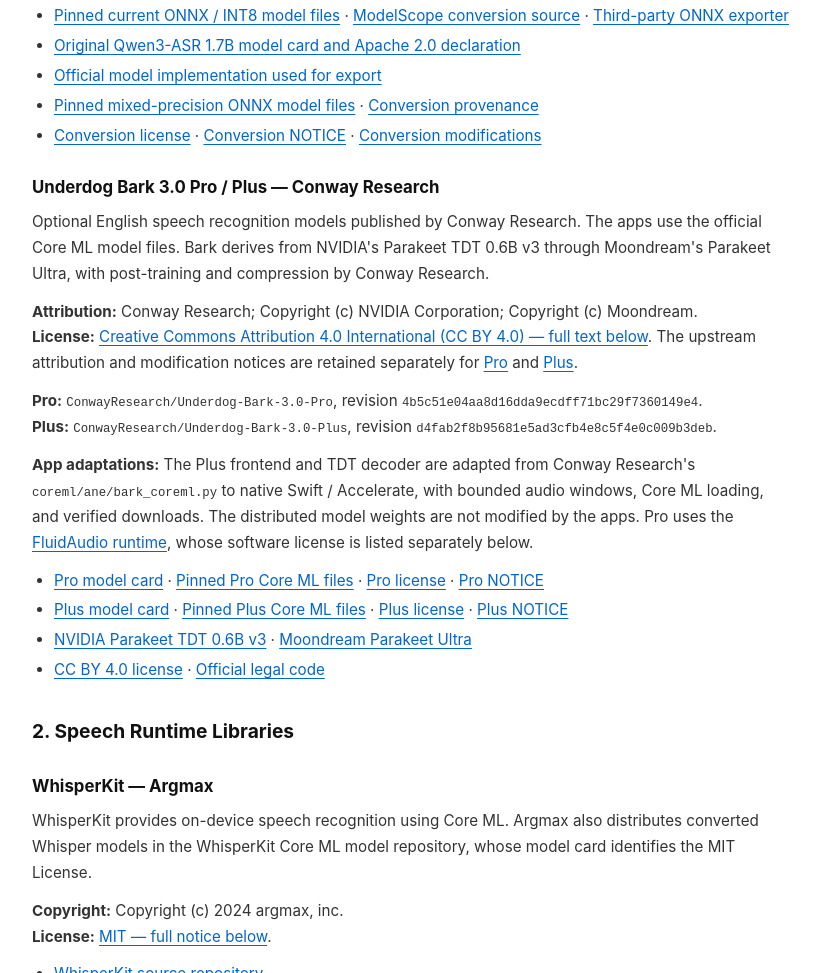
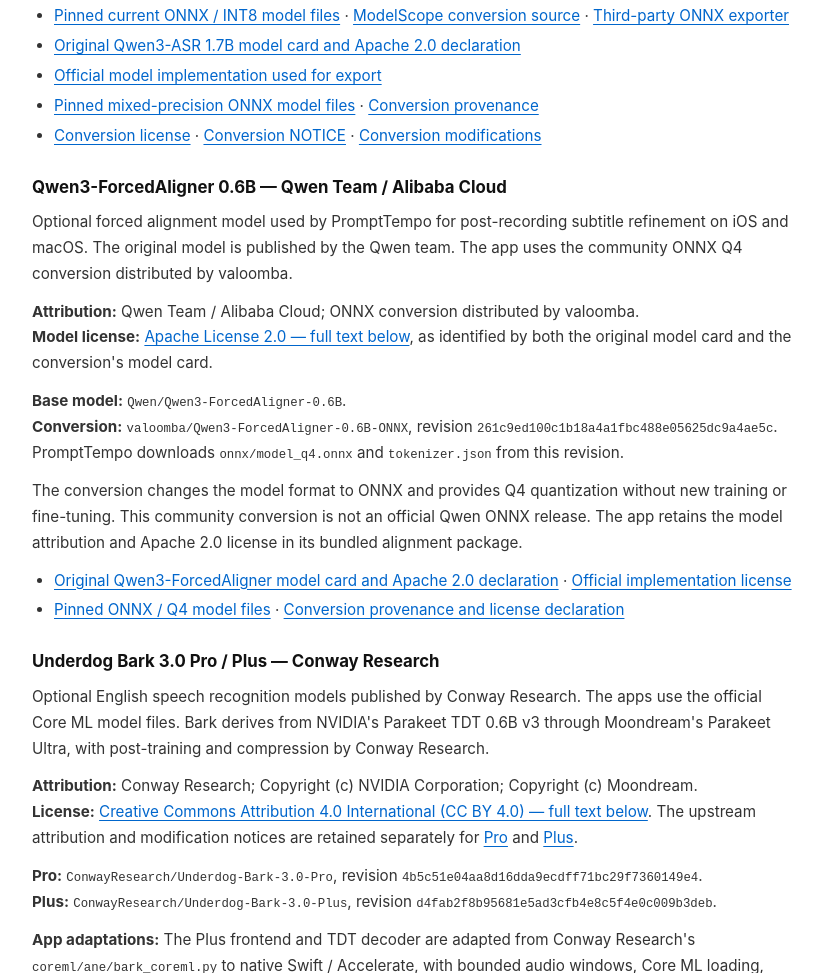
Before and after one commit to arthur-dy-lee/codearthur-policies, a plain HTML site: page bozhu/en/open-source-licenses.html in a window 1280 px wide. Shown: the part 2675-3648 px from the top of the page, without its empty margins (228-1051 px from the left). Drawn offline with Linux system fonts and the light colour scheme.

Commit message:
docs: add Qwen forced aligner license notice

```diff
--- a/bozhu/en/open-source-licenses.html
+++ b/bozhu/en/open-source-licenses.html
@@ -125,6 +125,17 @@
                 <li><a href="https://github.com/QwenLM/Qwen3-ASR/tree/7c6daf77a2421100f5fb066495372c00129d39ff">Official model implementation used for export</a></li>
                 <li><a href="https://huggingface.co/solavr/sherpa-onnx-qwen3-asr-1.7B-int8/tree/455608654fe097e55cc9ecac65fd83e53d2347c1">Pinned mixed-precision ONNX model files</a> · <a href="https://huggingface.co/solavr/sherpa-onnx-qwen3-asr-1.7B-int8/blob/455608654fe097e55cc9ecac65fd83e53d2347c1/README.md">Conversion provenance</a></li>
                 <li><a href="https://huggingface.co/solavr/sherpa-onnx-qwen3-asr-1.7B-int8/blob/455608654fe097e55cc9ecac65fd83e53d2347c1/LICENSE">Conversion license</a> · <a href="https://huggingface.co/solavr/sherpa-onnx-qwen3-asr-1.7B-int8/blob/455608654fe097e55cc9ecac65fd83e53d2347c1/NOTICE">Conversion NOTICE</a> · <a href="https://huggingface.co/solavr/sherpa-onnx-qwen3-asr-1.7B-int8/blob/455608654fe097e55cc9ecac65fd83e53d2347c1/MODIFICATIONS.md">Conversion modifications</a></li>
+            </ul>
+        </article>
+        <article id="qwen3-forced-aligner-0-6b">
+            <h3>Qwen3-ForcedAligner 0.6B — Qwen Team / Alibaba Cloud</h3>
+            <p>Optional forced alignment model used by PromptTempo for post-recording subtitle refinement on iOS and macOS. The original model is published by the Qwen team. The app uses the community ONNX Q4 conversion distributed by valoomba.</p>
+            <p><strong>Attribution:</strong> Qwen Team / Alibaba Cloud; ONNX conversion distributed by valoomba.<br><strong>Model license:</strong> <a href="#apache-2-0">Apache License 2.0 — full text below</a>, as identified by both the original model card and the conversion's model card.</p>
+            <p><strong>Base model:</strong> <code>Qwen/Qwen3-ForcedAligner-0.6B</code>.<br><strong>Conversion:</strong> <code>valoomba/Qwen3-ForcedAligner-0.6B-ONNX</code>, revision <code>261c9ed100c1b18a4a1fbc488e05625dc9a4ae5c</code>. PromptTempo downloads <code>onnx/model_q4.onnx</code> and <code>tokenizer.json</code> from this revision.</p>
+            <p>The conversion changes the model format to ONNX and provides Q4 quantization without new training or fine-tuning. This community conversion is not an official Qwen ONNX release. The app retains the model attribution and Apache 2.0 license in its bundled alignment package.</p>
+            <ul class="sources">
+                <li><a href="https://huggingface.co/Qwen/Qwen3-ForcedAligner-0.6B">Original Qwen3-ForcedAligner model card and Apache 2.0 declaration</a> · <a href="https://github.com/QwenLM/Qwen3-ASR/blob/main/LICENSE">Official implementation license</a></li>
+                <li><a href="https://huggingface.co/valoomba/Qwen3-ForcedAligner-0.6B-ONNX/tree/261c9ed100c1b18a4a1fbc488e05625dc9a4ae5c">Pinned ONNX / Q4 model files</a> · <a href="https://huggingface.co/valoomba/Qwen3-ForcedAligner-0.6B-ONNX/blob/261c9ed100c1b18a4a1fbc488e05625dc9a4ae5c/README.md">Conversion provenance and license declaration</a></li>
             </ul>
         </article>
         <article id="bark">
```
Also changed, not shown: 1 other file.
